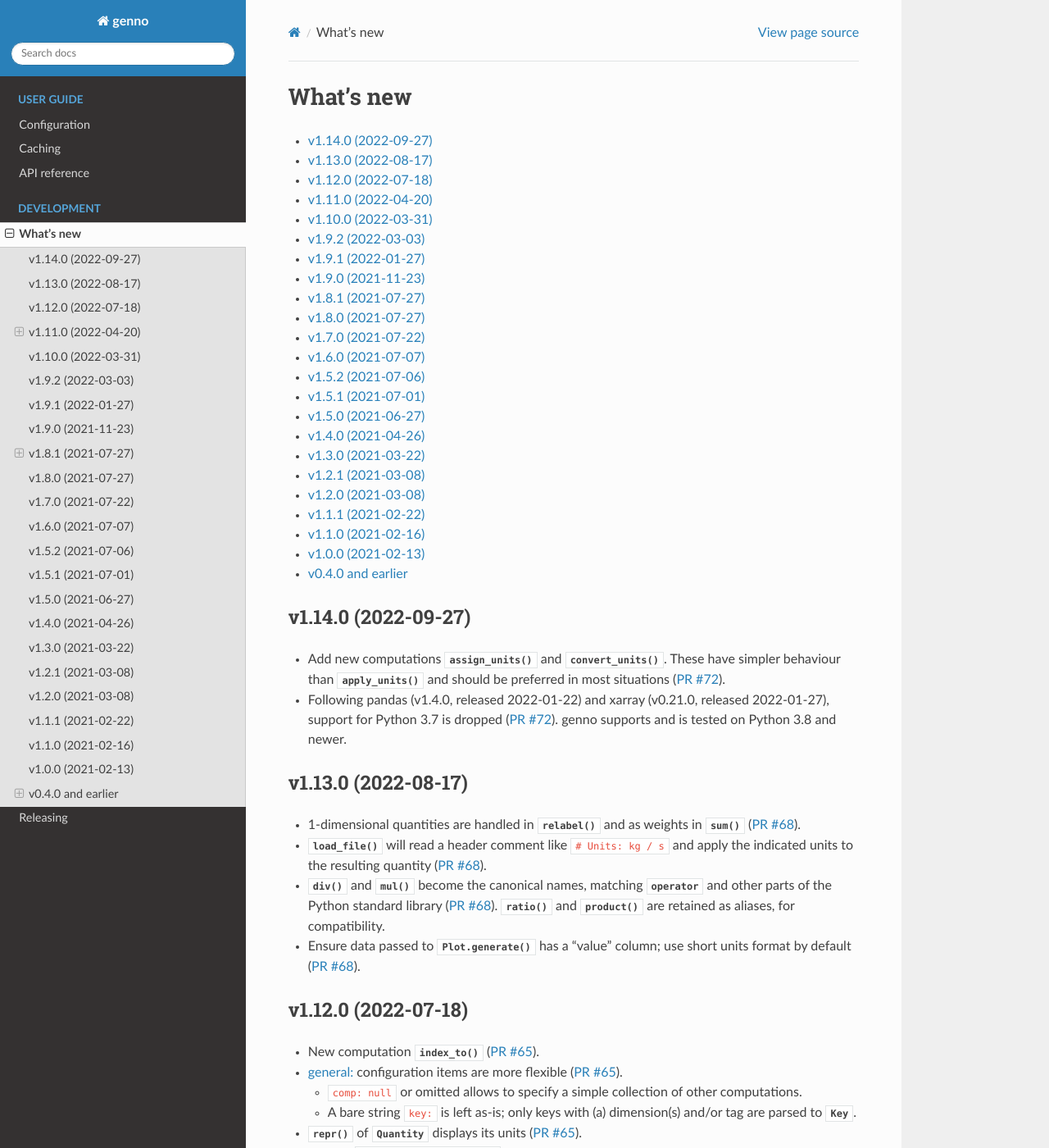
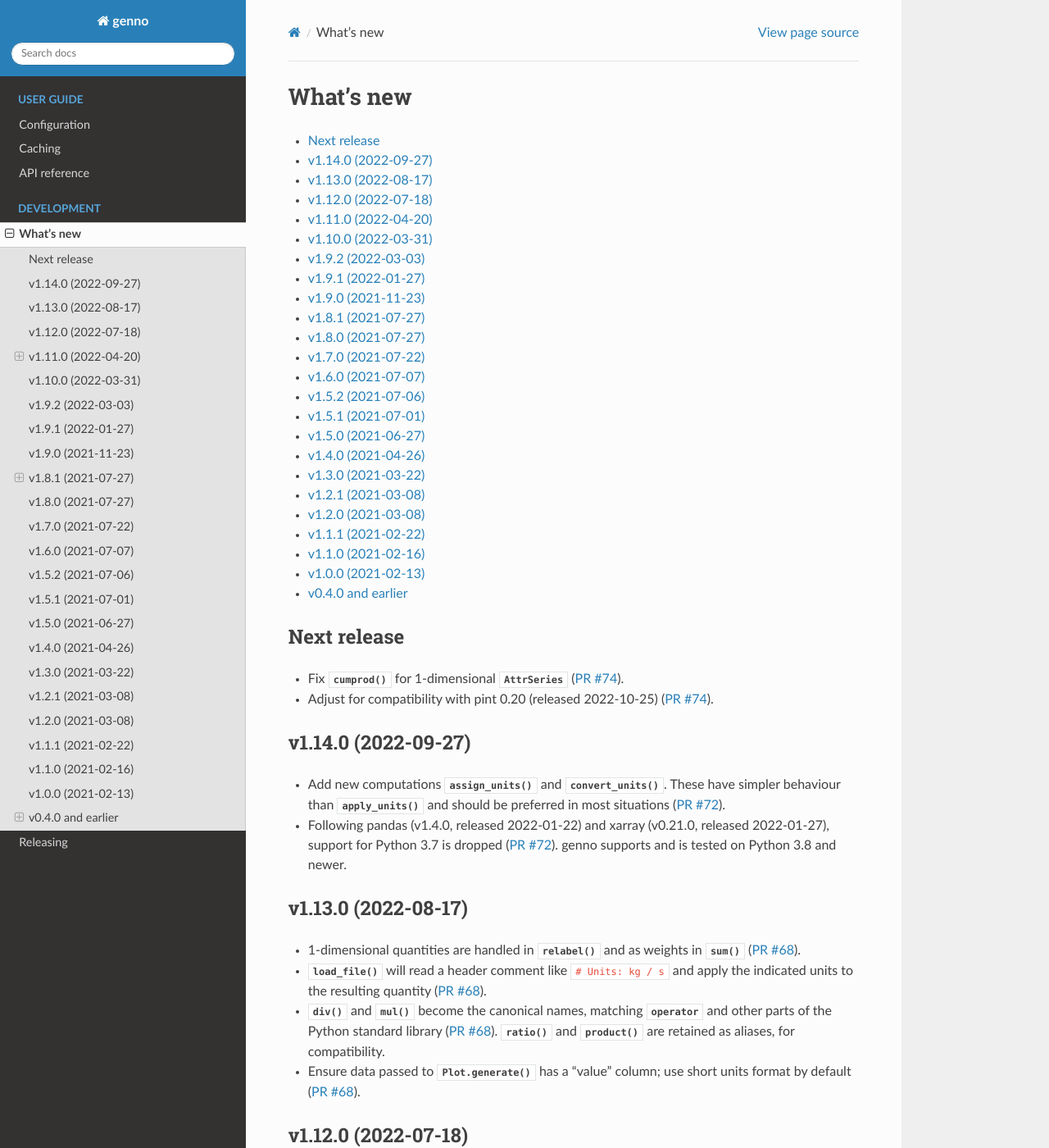
Before and after one commit to khaeru/genno, a Sphinx documentation site: the page built from doc/whatsnew.rst, in a window 1280 px wide and 1400 px high. Shown: the whole window at 82% size. Built offline with Sphinx 7.4.7 and the Read the Docs theme 2.0.0, drawn with Linux system fonts in a browser that asks for light colours; pages that are not in the unit, such as notebooks, are missing from menus.

Commit message:
Add #74 to doc/whatsnew

```diff
--- a/doc/whatsnew.rst
+++ b/doc/whatsnew.rst
@@ -6,8 +6,11 @@ What's new
    :backlinks: none
    :depth: 1
 
-.. Next release
-.. ============
+Next release
+============
+
+- Fix :meth:`~.AttrSeries.cumprod` for 1-dimensional :class:`.AttrSeries` (:pull:`74`).
+- Adjust for compatibility with pint 0.20 (released 2022-10-25) (:pull:`74`).
 
 v1.14.0 (2022-09-27)
 ====================
```
